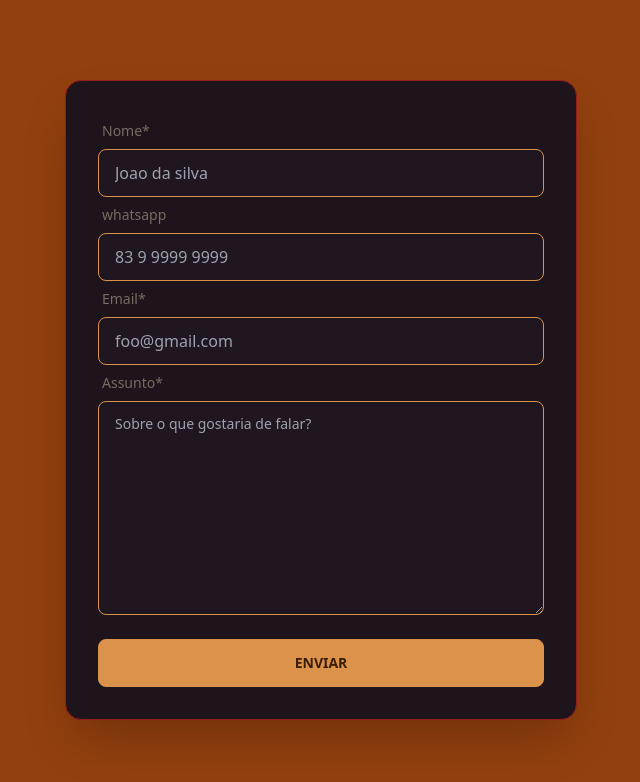
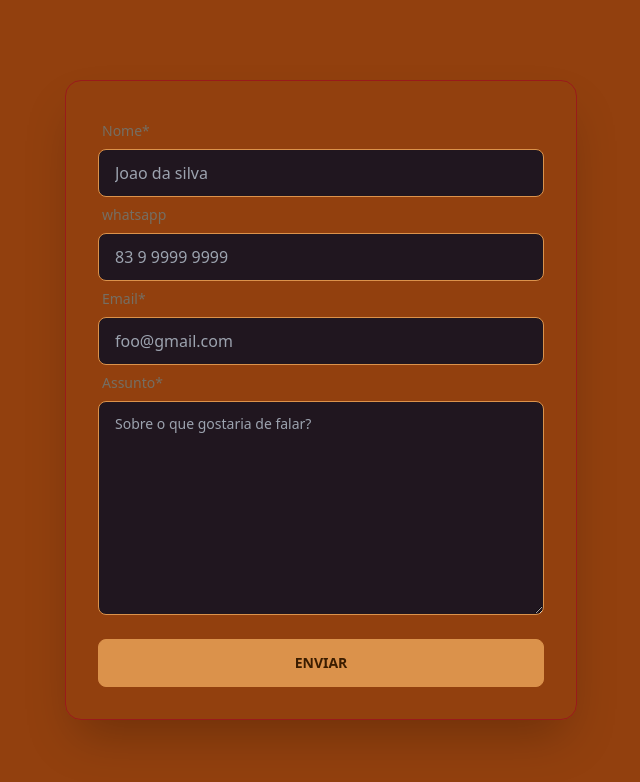
Before and after one commit to Gabrielfernandes87f/coder1, a Nuxt app: page /contato in a window 1280 px wide. Shown: the top 782 px of the page, without its empty margins (311-951 px from the left). Built offline with nearby package versions, Linux system fonts and the light colour scheme.

Commit message:
fix corrigindo cores body v-2

```diff
--- a/pages/contato.vue
+++ b/pages/contato.vue
@@ -5,7 +5,7 @@
     >
       <div class="text-center lg:text-left"></div>
       <div
-        class="card w-full max-w-lg shadow-2xl bg-base-200 border border-1 border-red-800"
+        class="card w-full max-w-lg shadow-2xl border border-1 border-red-800"
       >
         <div class="card-body w-full">
           <form
--- a/pages/index.vue
+++ b/pages/index.vue
@@ -17,7 +17,7 @@
               </tr>
             </thead>
 
-            <tbody v-for="todo in todos" :key="todo.id">
+            <tbody v-for="todo in todos" :key="todo.id" class="bg-base-200">
               <!-- row 1 -->
               <tr>
                 <th>
```
